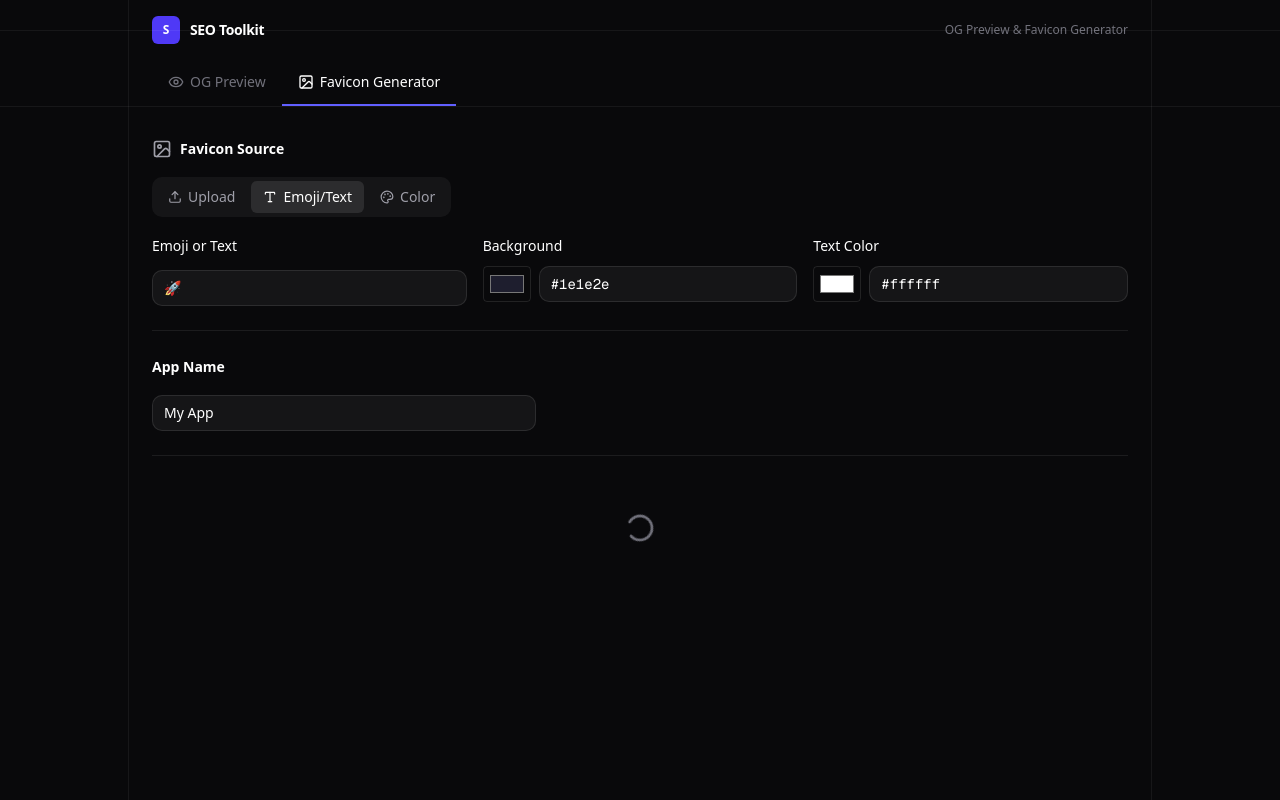
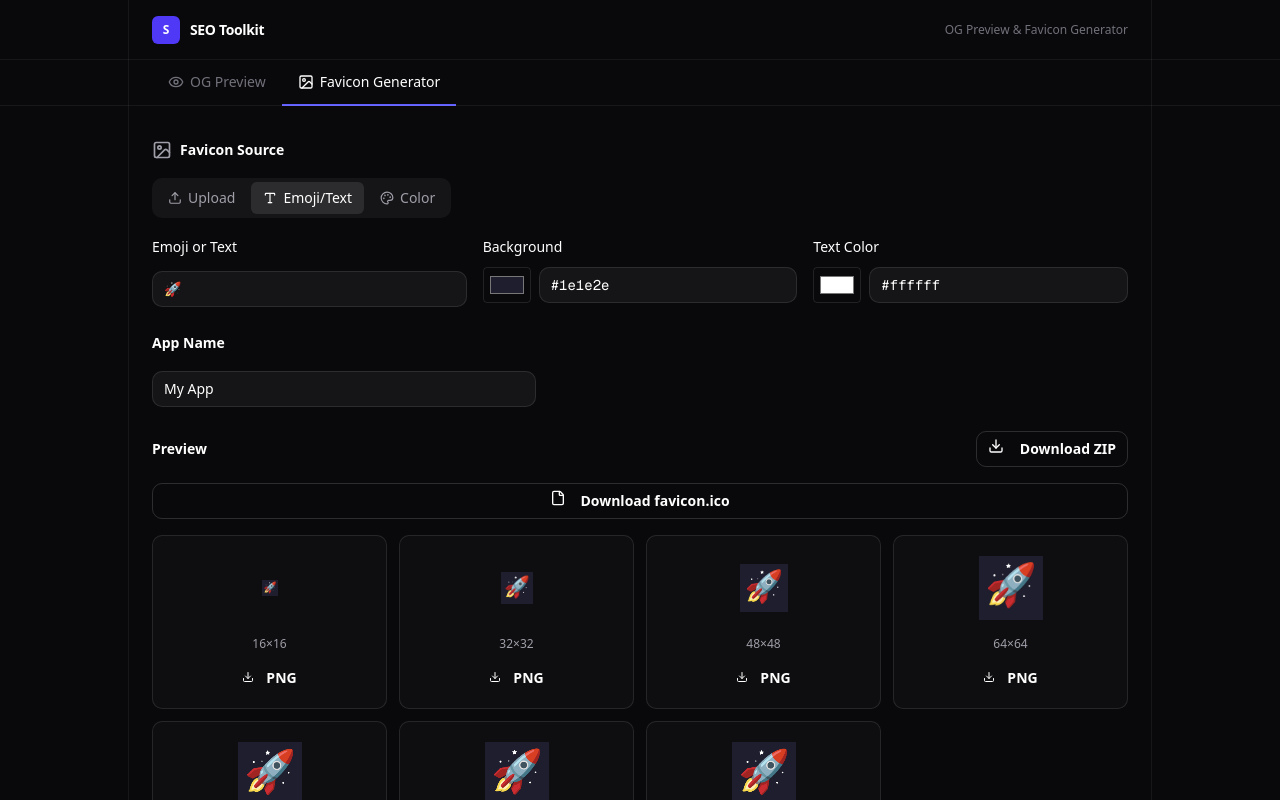
Before and after one commit to SchroederNathan/seo-toolkit, a Next.js app: page / in a window 1280 px wide. Both pictures are taken after a click on the tab "Favicon Generator". Shown: the top 800 px of the page. Built offline with nearby package versions, Linux system fonts and the light colour scheme.

Commit message:
fix: pin HLines to bottom, remove content section borders

```diff
--- a/app/page.tsx
+++ b/app/page.tsx
@@ -11,19 +11,14 @@ const tabs = [
   { name: "Favicon Generator", icon: ImageIcon },
 ];
 
-/**
- * Infinite border lines that extend way beyond the container.
- * Placed on the content column edges so they run through header, tabs, content, everything.
- */
+/** Vertical lines on the content column edges — extend infinitely */
 function GridLines() {
   return (
     <>
-      {/* Left vertical line */}
       <div
         className="pointer-events-none absolute left-0 top-0 w-0 border-l border-white/[0.06]"
         style={{ height: 4000, marginTop: -2000 }}
       />
-      {/* Right vertical line */}
       <div
         className="pointer-events-none absolute right-0 top-0 w-0 border-l border-white/[0.06]"
         style={{ height: 4000, marginTop: -2000 }}
@@ -32,11 +27,11 @@ function GridLines() {
   );
 }
 
-/** Full-width horizontal border that bleeds past the container */
-function HLine() {
+/** Full-width horizontal border — must be inside a positioned parent, pinned with top/bottom */
+function HLine({ className }: { className?: string }) {
   return (
     <div
-      className="pointer-events-none absolute left-0 right-0 h-0 border-t border-white/[0.06]"
+      className={clsx("pointer-events-none absolute left-0 h-0 border-t border-white/[0.06]", className)}
       style={{ width: 4000, marginLeft: -2000 }}
     />
   );
@@ -45,12 +40,12 @@ function HLine() {
 export default function Home() {
   return (
     <div className="min-h-screen overflow-x-hidden">
-      {/* Content column — relative so GridLines attach here */}
       <div className="relative mx-auto max-w-5xl px-6">
         <GridLines />
 
         {/* Header */}
-        <header className="relative flex items-center justify-between py-4">
+        <header className="relative py-4">
+          <div className="flex items-center justify-between">
             <div className="flex items-center gap-2.5">
               <div className="flex h-7 w-7 items-center justify-center rounded-md bg-indigo-600 text-xs font-bold">
                 S
@@ -62,15 +57,15 @@ export default function Home() {
             <span className="text-xs text-zinc-500">
               OG Preview & Favicon Generator
             </span>
-          {/* Bottom border — extends full screen width */}
-          <HLine />
-          <div className="absolute bottom-0 left-0 right-0" />
+          </div>
+          {/* Border at the bottom of header */}
+          <HLine className="bottom-0" />
         </header>
 
         <TabGroup>
           {/* Tab bar */}
           <div className="relative">
-            <TabList className="-mb-px flex gap-0">
+            <TabList className="flex gap-0">
               {tabs.map((tab) => (
                 <Tab
                   key={tab.name}
@@ -85,10 +80,8 @@ export default function Home() {
                 </Tab>
               ))}
             </TabList>
-            {/* Bottom border of tab bar — full width */}
-            <div className="absolute bottom-0">
-              <HLine />
-            </div>
+            {/* Border at the bottom of tab bar */}
+            <HLine className="bottom-0" />
           </div>
 
           {/* Content */}
--- a/components/favicon-gen.tsx
+++ b/components/favicon-gen.tsx
@@ -8,7 +8,6 @@ import { Input } from "@/components/ui/input";
 import { Button } from "@/components/ui/button";
 import { Field, Label } from "@/components/ui/fieldset";
 import { Subheading } from "@/components/ui/heading";
-import { Divider } from "@/components/ui/divider";
 import { FaviconPreview } from "@/components/favicon-preview";
 import { CodeSnippets } from "@/components/code-snippets";
 import {
@@ -115,7 +114,7 @@ export function FaviconGen() {
 
   return (
     <div className="space-y-6">
-      <section className="border-b border-white/[0.08] pb-6">
+      <section className="p-0">
         <div className="mb-4 flex items-center gap-2">
           <ImageIcon className="h-5 w-5 text-zinc-400" />
           <Subheading level={2}>Favicon Source</Subheading>
@@ -246,7 +245,7 @@ export function FaviconGen() {
         </TabGroup>
       </section>
 
-      <section className="border-b border-white/[0.08] pb-6">
+      <section className="p-0">
         <Subheading level={2} className="mb-4">App Name</Subheading>
         <div className="max-w-sm">
           <Input
@@ -265,7 +264,7 @@ export function FaviconGen() {
 
       {favicons.length > 0 && !generating && (
         <>
-          <section className="border-b border-white/[0.08] pb-6">
+          <section className="p-0">
             <div className="mb-4 flex items-center justify-between">
               <Subheading level={2}>Preview</Subheading>
               <Button onClick={handleDownloadZip} outline>
@@ -276,9 +275,8 @@ export function FaviconGen() {
             <FaviconPreview favicons={favicons} />
           </section>
 
-          <Divider soft />
 
-          <section className="border-b border-white/[0.08] pb-6">
+          <section className="p-0">
             <Subheading level={2} className="mb-4">Code Snippets</Subheading>
             <CodeSnippets appName={appName || "My App"} />
           </section>
--- a/components/og-preview.tsx
+++ b/components/og-preview.tsx
@@ -9,7 +9,6 @@ import { Button } from "@/components/ui/button";
 import { Badge } from "@/components/ui/badge";
 import { Subheading } from "@/components/ui/heading";
 import { Text } from "@/components/ui/text";
-import { Divider } from "@/components/ui/divider";
 import { TwitterCard } from "@/components/twitter-card";
 import { FacebookCard } from "@/components/facebook-card";
 import { LinkedInCard } from "@/components/linkedin-card";
@@ -72,7 +71,7 @@ export function OGPreview() {
   return (
     <div className="divide-y divide-white/[0.08] [space-y-6>*]:pt-6 pt-0">
       {/* URL Input Section */}
-      <section className="border-b border-white/[0.08] pb-6">
+      <section className="p-0">
         <div className="mb-4 flex items-center gap-2">
           <Globe className="h-5 w-5 text-zinc-400" />
           <Subheading level={2}>Enter a URL to preview</Subheading>
@@ -125,7 +124,7 @@ export function OGPreview() {
       {data && (
         <div className="divide-y divide-white/[0.08] [space-y-6>*]:pt-6 pt-0">
           {/* Platform Previews */}
-          <section className="border-b border-white/[0.08] pb-6">
+          <section className="p-0">
             <Subheading level={2} className="mb-4">Platform Previews</Subheading>
             <TabGroup>
               <TabList className="flex gap-1 rounded-lg bg-white/5 p-1 w-fit">
@@ -148,12 +147,10 @@ export function OGPreview() {
                     <Text className="mb-2 text-sm">Twitter / X</Text>
                     <TwitterCard data={data} />
                   </div>
-                  <Divider soft />
                   <div>
                     <Text className="mb-2 text-sm">Facebook</Text>
                     <FacebookCard data={data} />
                   </div>
-                  <Divider soft />
                   <div>
                     <Text className="mb-2 text-sm">LinkedIn</Text>
                     <LinkedInCard data={data} />
@@ -173,13 +170,13 @@ export function OGPreview() {
           </section>
 
           {/* Audit Score */}
-          <section className="border-b border-white/[0.08] pb-6">
+          <section className="p-0">
             <Subheading level={2} className="mb-4">OG Audit Score</Subheading>
             <AuditScore data={data} />
           </section>
 
           {/* Raw Meta Tags */}
-          <section className="border-b border-white/[0.08] pb-6">
+          <section className="p-0">
             <Subheading level={2} className="mb-4">Raw Meta Tags</Subheading>
             <MetaTable data={data} />
           </section>
```
Lines whose indentation alone changed are shown as unchanged.
